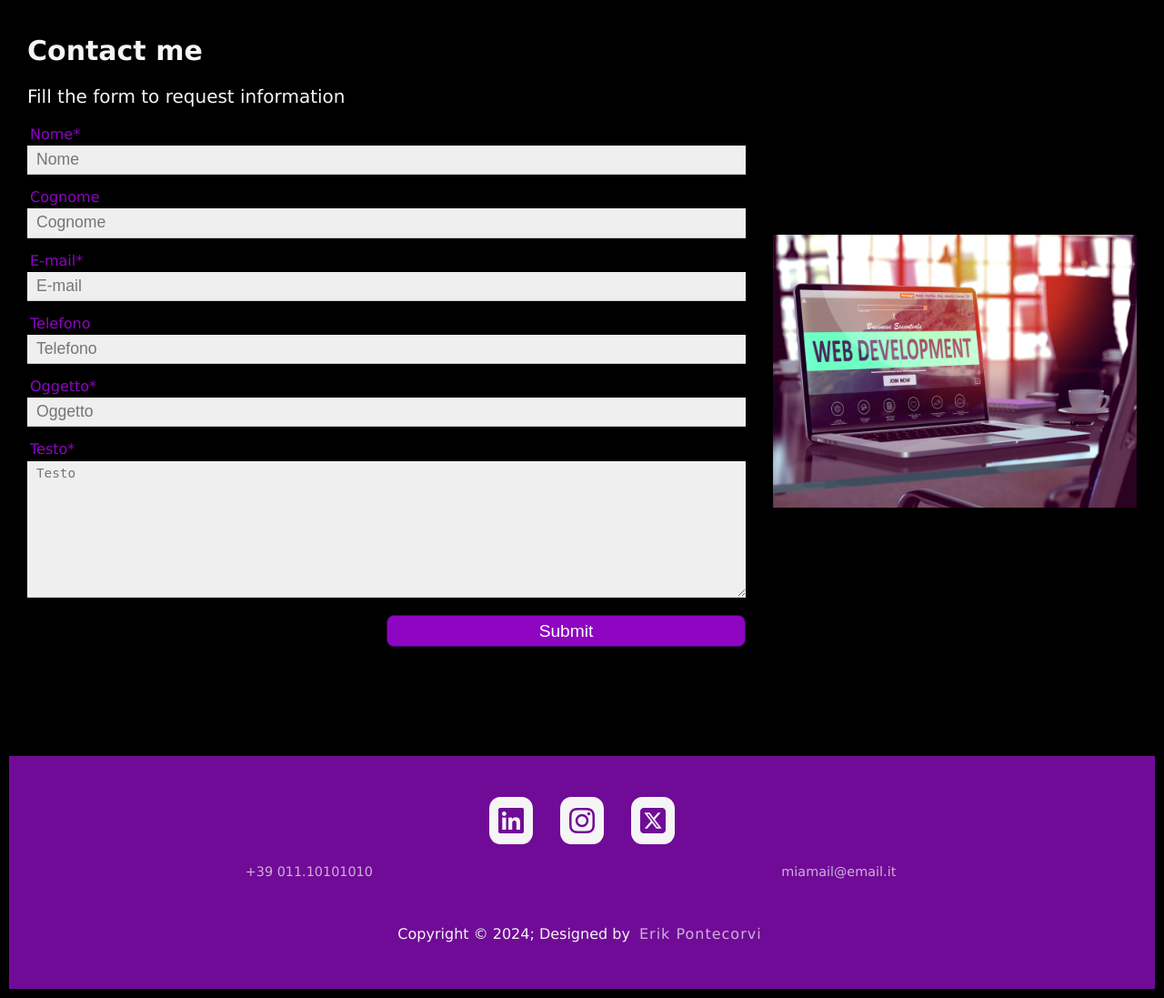
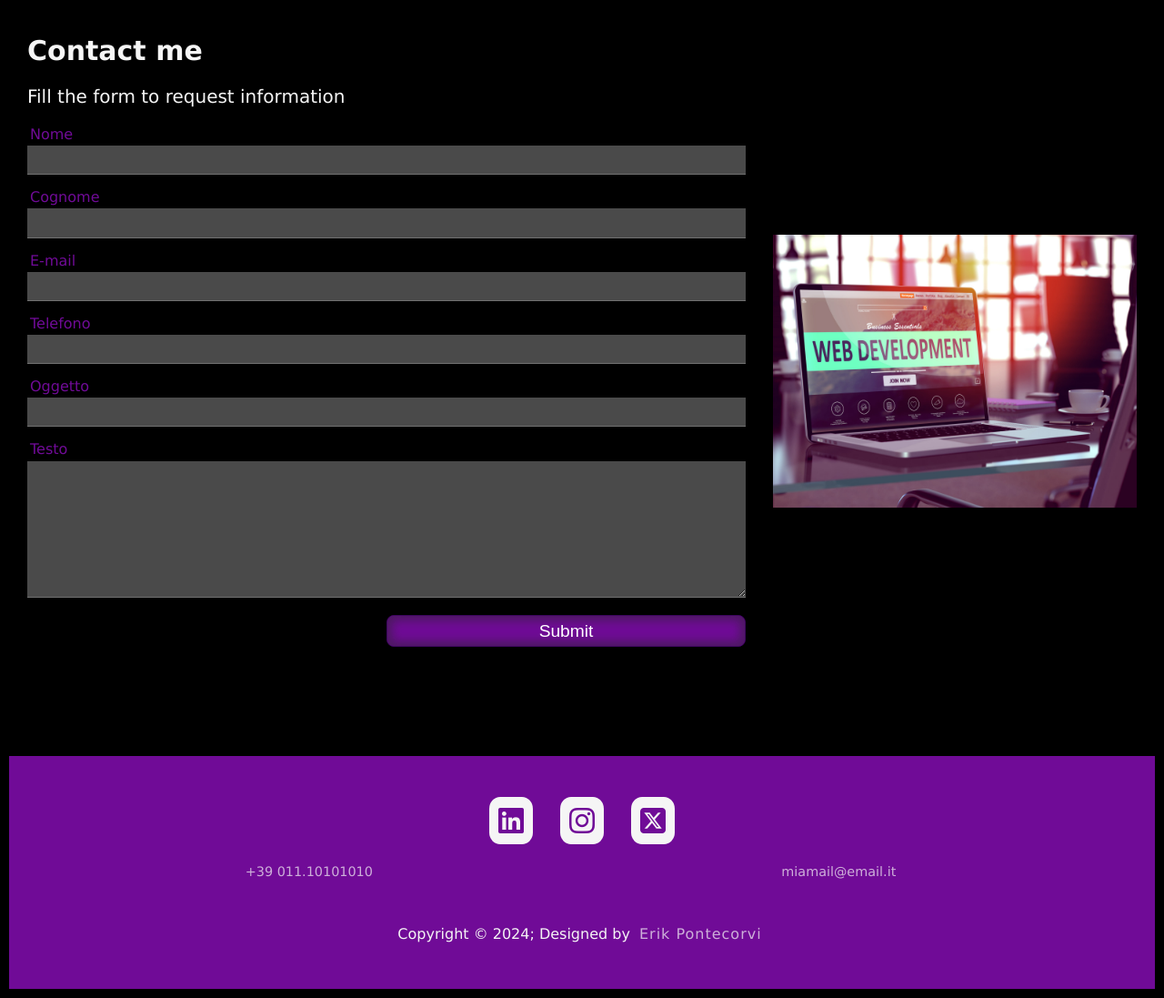
Before and after one commit to Spyro-99/esame_sessione_2, a PHP site: page /hire_me_form.php in a window 1280 px wide. Shown: the part 47-1144 px from the top of the page at 91% size. Run offline with PHP 8.4, Linux system fonts and the light colour scheme; style sheets or scripts are compiled from the project's sources.

Commit message:
pagine completate con php

```diff
--- a/CSS/scss_hire_me_form.min.css
+++ b/CSS/scss_hire_me_form.min.css
@@ -1 +1 @@
-h1,.Form p{font-family:Verdana,Geneva,Tahoma,sans-serif;color:#f5f5f5;text-align:left;margin-left:20px;margin-right:20px}h1{padding-top:60px;margin-bottom:10px;margin-top:15px;font-size:30px}.Form p{padding-top:10px;font-size:20px;display:flex}.image{float:right;max-width:450px;padding-left:30px;padding-top:140px;padding-right:20px}form{margin:0;padding:20px}fieldset{border:none;margin:0;padding:0}legend{display:none;margin:0;padding:0}label{margin:0;padding:0 0 0 3px;color:#8e05c2}label.checkbox{color:#333}input[type=text],input[type=email],input[type=tel],input[type=password],textarea,select{width:100%;padding:5px 10px;margin:3px 0 15px 0;display:inline-block;border:none;border-bottom:1px solid #ccc;box-sizing:border-box;outline:none;font-size:1.1em;background-color:#efefef}textarea{min-height:150px}input[type=text]:focus,input[type=email]:focus,input[type=tel]:focus,input[type=password]:focus,textarea:focus,select:focus{border:none;color:#8e05c2;background-color:#adff2f;border-bottom:1px solid #8e05c2}button{background-color:#8e05c2;color:#fff;border:1px solid #3e065f;border-radius:8px;width:50%;padding:5px;font-size:1.2em;margin-left:50%}button:hover{background-color:#700b97}@media screen and (min-width: 1430px){form{width:50%}.image{max-width:700px;padding-top:40px;padding-left:20px}}@media screen and (max-width: 768px){.image{display:none}form{width:100%}}
+h1,.Form p{font-family:Verdana,Geneva,Tahoma,sans-serif;color:#f5f5f5;text-align:left;margin-left:20px;margin-right:20px}h1{padding-top:60px;margin-bottom:10px;margin-top:15px;font-size:30px}.Form p{padding-top:10px;font-size:20px;display:flex}.image{float:right;max-width:450px;padding-left:30px;padding-top:140px;padding-right:20px}form{margin:0;padding:20px}fieldset{border:none;margin:0;padding:0}legend{display:none;margin:0;padding:0}label{margin:0;padding:0 0 0 3px;color:#700b97}input[type=text],input[type=email],input[type=tel],input[type=password],textarea,select{width:100%;padding:5px 10px;margin:3px 0 15px 0;display:inline-block;border:none;border-bottom:1px solid #717171;box-sizing:border-box;outline:none;font-size:1.1em;background-color:#4a4a4a}textarea{min-height:150px}input[type=text]:focus,input[type=email]:focus,input[type=tel]:focus,input[type=password]:focus,textarea:focus,select:focus{border:none;color:#700b97;background-color:#929191;border-bottom:1px solid #700b97}button{background-color:#700b97;color:#fff;border:1px solid #3e065f;box-shadow:inset 0px 0px 11px 5px rgba(40,40,40,.5);border-radius:8px;width:50%;padding:5px;font-size:1.2em;margin-left:50%}button:hover{background-color:#3e065f}@media screen and (min-width: 1430px){form{width:50%}.image{max-width:700px;padding-top:40px;padding-left:20px}}@media screen and (max-width: 768px){.image{display:none}form{width:100%}}
--- a/CSS/scss_index.min.css
+++ b/CSS/scss_index.min.css
@@ -1 +1 @@
-h2,h3,h4,p{font-family:Verdana,Geneva,Tahoma,sans-serif;color:#f5f5f5}h2{margin-bottom:10px;font-size:30px}h3{font-size:25px;text-align:center;margin-bottom:5px}h4{font-size:28px;text-align:center;margin-top:50px;margin-bottom:20px}b{color:#f5f5f5}hr{margin-left:15px;margin-right:15px}body{background-image:url(../img/abstract_index_home.png);background-position:center;background-repeat:no-repeat;background-attachment:fixed;background-size:cover}.riga{display:flex;flex-direction:column}.riquadro{width:100%;margin-top:100px;padding:10px;text-align:justify}.riquadro .main-card{background-color:#8e05c2;border-radius:15px;padding:50px;margin-top:20px;margin-bottom:60px;text-align:left;display:flex;flex-direction:column}.main-card p{font-size:22px;color:#f5f5f5}.card-container{display:flex;justify-content:center;flex-wrap:wrap;align-items:center;text-align:center}.card-container .card{width:250px;background-color:#700b97;border-radius:10px;overflow:auto;margin:20px;padding:20px;margin-bottom:80px}.card p{font-size:18px;text-align:center}@media screen and (max-width: 430px){.riquadro .riga{width:100%;flex-direction:column;margin:10px}.card-container .card{width:100%;margin:10px}}
+h2,h3,h4,p{font-family:Verdana,Geneva,Tahoma,sans-serif;color:#f5f5f5}h2{margin-bottom:10px;font-size:30px}h3{font-size:25px;text-align:center;margin-bottom:5px}h4{font-size:28px;text-align:center;margin-top:50px;margin-bottom:20px}b{color:#f5f5f5}hr{margin-left:15px;margin-right:15px}.riga{display:flex;flex-direction:column}.riquadro{width:100%;margin-top:100px;padding:10px;text-align:justify}.riquadro .main-card{background-color:#700b97;box-shadow:inset 0px 0px 21px 10px rgba(40,40,40,.5);border-radius:15px;padding:50px;margin-top:20px;margin-bottom:60px;text-align:left;display:flex;flex-direction:column}.main-card p{font-size:22px;color:#f5f5f5}.card-container{display:flex;justify-content:center;flex-wrap:wrap;align-items:center;text-align:center}.card-container .card{width:250px;background-color:#700b97;box-shadow:inset 0px 0px 21px 10px rgba(40,40,40,.5);border-radius:10px;overflow:auto;margin:20px;padding:20px;margin-bottom:80px}.card p{font-size:18px;text-align:center}@media screen and (max-width: 430px){.riquadro .riga{width:100%;flex-direction:column;margin:10px}.card-container .card{width:100%;margin:10px}}
--- a/CSS/scss_portfolio.min.css
+++ b/CSS/scss_portfolio.min.css
@@ -1 +1 @@
-h1,h2,p{font-family:Verdana,Geneva,Tahoma,sans-serif;color:#f5f5f5}h1{padding-top:40px;margin-top:30px;font-size:35px;text-align:center}h2{font-size:28px;text-align:center}.portfolio{display:flex;flex-direction:row}.card-container{display:flex;justify-content:center;flex-wrap:wrap;margin-top:20px;align-items:center;text-align:center}.card{width:400px;background-color:#700b97;border-radius:10px;overflow:hidden;box-shadow:0px 2px 4px rgba(255,255,255,.4);margin:20px}.card img{width:100%;height:auto}button{background-color:#f5f5f5;color:#000;border:hidden;border-radius:8px;width:40%;margin-top:10px;margin-bottom:10px;padding:5px;font-size:1.2em}button:hover{background-color:#adff2f}@media screen and (max-width: 430px){.card{width:100%;margin:10px}}
+h1,h2,p{font-family:Verdana,Geneva,Tahoma,sans-serif;color:#f5f5f5}h1{padding-top:40px;margin-top:30px;font-size:35px;text-align:center}h2{font-size:28px;text-align:center}.portfolio{display:flex;flex-direction:row}.card-container{display:flex;justify-content:center;flex-wrap:wrap;margin-top:20px;align-items:center;text-align:center}.card{width:400px;background-color:#700b97;box-shadow:inset 0px 0px 21px 10px rgba(40,40,40,.5);border-radius:10px;overflow:hidden;margin:20px}.card img{width:100%;height:auto}button{background-color:#f5f5f5;color:#000;border:hidden;border-radius:8px;width:40%;margin-top:10px;margin-bottom:10px;padding:5px;font-size:1.2em}button:hover{background-color:#929191}@media screen and (max-width: 430px){.card{width:100%;margin:10px}}
--- a/SCSS/_variabili.scss
+++ b/SCSS/_variabili.scss
@@ -1,36 +1,34 @@
 /* BODY BACKGROUND */
-$bgscuro: rgb(0, 0, 0);
+$background: rgb(0, 0, 0);
 
 /* MENU */
-$navbgscuro: rgba(112,11,151, 0.8);
-$navcolorscuro: whitesmoke;
+$navbg: rgba(112,11,151, 0.8);
+$navtext: whitesmoke;
 
 /* TEXT */
 $text: whitesmoke;
 
-/* PORTFOLIO CARD */
-$cardbg: #700b97;
-$cardboxshadow: rgba(255, 255, 255, 0.4);
+/* CARD */
+$primary: #700b97;
+$cardboxshadow: rgba(40, 40, 40, 0.5);
 
 /* FOOTER */
-$footerbgscuro: #700b97;
-$SIbgscuro: whitesmoke;
-$SIscuro: #700b97;
-$SIhoverbgscuro: black;
-$SIhoverscuro: whitesmoke;
+$primary: #700b97;
+$SIbg: whitesmoke;
+$primary: #700b97;
+$SIhoverbg: black;
+$SIhover: whitesmoke;
 
 /* FOOTER NAV e BOTTOM */
-$footernavscuro: whitesmoke;
-$footerbottombgscuro: #700b97;
-$footerbottomPscuro: whitesmoke;
+$primary: #700b97;
+$text: whitesmoke;
 
 /* FORM */
-$formlabelscuro: #8e05c2;
-$formcheckbox: #333;
-$inputborder: #ccc;
-$inputbgcolor: #efefef;
+$primary: #700b97;
+$input: #717171;
+$inputbackground: #4a4a4a;
 
-$inputselectedbg: #adff2f;
+$accent: #929191;
 $buttoncolor: #ffffff;
 $buttonborder: #3e065f;
 $buttonp: #000;
--- a/SCSS/scss_hire_me_form.scss
+++ b/SCSS/scss_hire_me_form.scss
@@ -46,10 +46,7 @@ legend {
 label {
     margin: 0;
     padding: 0 0 0 3px;
-    color: $formlabelscuro;
-}
-label.checkbox {
-    color: $formcheckbox;
+    color: $primary;
 }
 input[type="text"],
 input[type="email"],
@@ -62,11 +59,11 @@ select {
     margin: 3px 0 15px 0;
     display:inline-block;
     border: none;
-    border-bottom: 1px solid $inputborder;
+    border-bottom: 1px solid $input;
     box-sizing: border-box;
     outline: none;
     font-size: 1.1em;
-    background-color: $inputbgcolor;
+    background-color: $inputbackground;
 }
 textarea {
     min-height: 150px;
@@ -78,14 +75,15 @@ input[type="password"]:focus,
 textarea:focus,
 select:focus {
     border:none;
-    color: $formlabelscuro;
-    background-color: $inputselectedbg;
-    border-bottom: 1px solid $formlabelscuro;
+    color: $primary;
+    background-color: $accent;
+    border-bottom: 1px solid $primary;
 }
 button {
-    background-color: $formlabelscuro;
+    background-color: $primary;
     color: $buttoncolor;
     border: 1px solid $buttonborder;
+    box-shadow: inset 0px 0px 11px 5px $cardboxshadow;
     border-radius: 8px;
     width: 50%;
     padding: 5px;
@@ -93,7 +91,7 @@ button {
     margin-left: 50%;
 }
 button:hover {
-    background-color: $SIscuro;
+    background-color: $buttonborder;
 }
 
 /* RESPONSIVE IN 1024PX, 768PX, 430PX */
--- a/SCSS/scss_portfolio.scss
+++ b/SCSS/scss_portfolio.scss
@@ -36,10 +36,10 @@ h2 {
 
 .card {
     width: 400px;
-    background-color: $cardbg;
+    background-color: $primary;
+    box-shadow: inset 0px 0px 21px 10px $cardboxshadow;
     border-radius: 10px;
     overflow: hidden;
-    box-shadow: 0px 2px 4px $cardboxshadow;
     margin: 20px;
 }
 
@@ -60,7 +60,7 @@ button {
     font-size: 1.2em;
 }
 button:hover {
-    background-color: $inputselectedbg;
+    background-color: $accent;
 }
 
 /* RESPONSIVE IN 1024PX, 768PX, 430PX */
--- a/SCSS/scss_portfolio_work_page.scss
+++ b/SCSS/scss_portfolio_work_page.scss
@@ -75,7 +75,8 @@ hr {
 
 .card {
     width: 250px;
-    background-color: $cardbg;
+    background-color: $primary;
+    box-shadow: inset 0px 0px 21px 10px $cardboxshadow;
     border-radius: 10px;
     overflow: auto;
     margin: 20px;
--- a/hire_me_form.php
+++ b/hire_me_form.php
@@ -1,15 +1,108 @@
+<?php
+
+require_once('Utility.php');
+
+use MieClassi\Utility as UT;
+
+$inviato = UT::richiestaHTTP("inviato");
+$inviato = ($inviato == null || $inviato != 1) ? false : true;
+
+
+
+if ($inviato) {
+    $valido = 0;
+    // Modalità per recuperare i dati
+    $nome = UT::richiestaHTTP("nome");
+    $cognome = UT::richiestaHTTP("cognome");
+    $email = UT::richiestaHTTP("email");
+    $telefono = UT::richiestaHTTP("telefono");
+    $oggetto = UT::richiestaHTTP("oggetto");
+    $testo = UT::richiestaHTTP("testo");
+
+    $clsErrore = ' class="errore" ';
+
+
+    // Validazione dei dati contenuti nel form
+    if (($nome != "") && (strlen($nome) <= 25)) {
+        $clsErroreNome = "";
+    } else {
+        $valido++;
+        $clsErroreNome = $clsErrore;
+        $nome = "";
+    }
+
+    if (($cognome != "") && UT::controllaRangeStringa($cognome, 0, 25)) {
+        $clsErroreCognome = "";
+    } else {
+        $valido++;
+        $clsErroreCognome = $clsErrore;
+        $cognome = "";
+    }
+
+    if (($email != "") && UT::controllaRangeStringa($email, 10, 100) && filter_var($email, FILTER_VALIDATE_EMAIL)) {
+        $clsErroreEmail = "";
+    } else {
+        $valido++;
+        $clsErroreEmail = $clsErrore;
+        $email = "";
+    }
+
+    if (($telefono == "") || UT::controllaRangeStringa($telefono, 5, 20)) {
+        $clsErroreTelefono = "";
+    } else {
+        $valido++;
+        $clsErroreTelefono = $clsErrore;
+        $telefono = "";
+    }
+
+    if (($oggetto != "") && UT::controllaRangeStringa($oggetto, 4, 100)) {
+        $clsErroreOggetto = "";
+    } else {
+        $valido++;
+        $clsErroreOggetto = $clsErrore;
+        $oggetto = "";
+    }
+
+    if (($testo != "") && UT::controllaRangeStringa($testo, 10, 500)) {
+        $clsErroreTesto = "";
+    } else {
+        $valido++;
+        $clsErroreTesto = $clsErrore;
+        $testo = "";
+    }
+
+    $inviato = ($valido == 0) ? true : false;
+} else {
+    $nome = "";
+    $cognome = "";
+    $email = "";
+    $telefono = "";
+    $argomento = "";
+    $oggetto = "";
+    $testo = "";
+
+    $clsErroreNome = "";
+    $clsErroreCognome = "";
+    $clsErroreEmail = "";
+    $clsErroreTelefono = "";
+    $clsErroreArgomento = "";
+    $clsErroreOggetto = "";
+    $clsErroreTesto = "";
+}
+?>
+
 <!DOCTYPE html>
 <html lang="en">
 <head>
     <meta charset="UTF-8">
     <meta name="viewport" content="width=device-width, initial-scale=1.0">
-    <meta name="description" content="Hire_me_Form">
+    <meta name="description" content="hire_me_form">
     <link href="./CSS/scss_generale.min.css" rel="stylesheet">
     <link href="./CSS/scss_hire_me_form.min.css" rel="stylesheet">
     <link rel="stylesheet" href="https://cdnjs.cloudflare.com/ajax/libs/font-awesome/6.5.2/css/all.min.css"
     integrity="sha512-SnH5WK+bZxgPHs44uWIX+LLJAJ9/2PkPKZ5QiAj6Ta86w+fsb2TkcmfRyVX3pBnMFcV7oQPJkl9QevSCWr3W6A=="
     crossorigin="anonymous" referrerpolicy="no-referrer">
-    <title>Hire_me_Form</title>
+    <title>hire_me_form</title>
 </head>
 <body>
     <nav class="topnav">
@@ -21,39 +114,68 @@
             <li><a href="Portfolio.php" title="clicca per accedere al portfolio">PORTFOLIO</a></li>
         </ul>
     </nav>
+    <?php
+    if (!$inviato) {
+    ?>
         <section class="Form">
             <h1>Contact me</h1>
             <p>
                 Fill the form to request information
             </p>
             <img src="./img/Web_Development_Form.jpeg" alt="Work example" class="image">
-        <form action="aggiungi_richiesta.php" method="post">
-
+            <form action="hire_me_form.php?inviato=1" method="POST" novalidate>
                 <fieldset>
                     <legend>Contattaci</legend>
 
-                <label for="nome">Nome<span>*</span></label>
-                <input type="text" id="nome" name="nome" placeholder="Nome" required>
+                    <label for="nome" <?php echo $clsErroreNome; ?>>Nome</label>
+                    <input type="text" id="nome" name="nome" required value="<?php echo $nome; ?>" />
 
-                <label for="cognome">Cognome</label>
-                <input type="text" id="cognome" name="cognome" placeholder="Cognome">
+                    <label for="cognome" <?php echo $clsErroreCognome; ?>>Cognome</label>
+                    <input type="text" id="cognome" name="cognome" value="<?php echo $cognome; ?>" />
 
-                <label for="email">E-mail<span>*</span></label>
-                <input type="email" id="email" name="email" placeholder="E-mail" required>
+                    <label for="email" <?php echo $clsErroreEmail; ?>>E-mail</label>
+                    <input type="email" id="email" name="email" required value="<?php echo $email; ?>" />
 
-                <label for="tel">Telefono</label>
-                <input type="tel" id="tel" name="tel" placeholder="Telefono" maxlength="15">
+                    <label for="tel" <?php echo $clsErroreTelefono; ?>>Telefono</label>
+                    <input type="tel" id="telefono name="telefono" maxlength="15" value="<?php echo $telefono; ?>" />
 
-                <label for="oggetto">Oggetto<span>*</span></label>
-                <input type="text" id="oggetto" name="oggetto" placeholder="Oggetto" required maxlength="100">
+                    <label for="oggetto" <?php echo $clsErroreOggetto; ?>>Oggetto</label>
+                    <input type="text" id="oggetto" name="oggetto" required maxlength="100" value="<?php echo $oggetto; ?>" />
 
-                <label for="testo">Testo<span>*</span></label>
-                <textarea id="testo" name="testo" placeholder="Testo" required maxlength="500"></textarea>
+                    <label for="testo" <?php echo $clsErroreTesto; ?>>Testo</label>
+                    <textarea id="testo" name="testo" required maxlength="500"><?php echo $testo; ?></textarea>
 
                     <button type="submit" title="clicca per inviare il form">Submit</button>
                 </fieldset>
             </form>
         </section>
+    <?php
+    }else{
+
+        $str = "<strong>Nome:</strong> %s<br>" .
+            "<strong>Cognome:</strong>: %s<br>" .
+            "<strong>E-Mail:</strong> %s<br>" .
+            "<strong>Telefono:</strong> %s<br>" .
+            "<strong>Oggetto:</strong> %s<br>" .
+            "<strong>Testo:</strong><br>%s<br>";
+        $str = sprintf($str, $nome, $cognome, $email, $telefono, $oggetto, $testo);
+        echo '<span style="color: whitesmoke">';
+        echo "<h1>Thank you for contacting us</h1>Here is the summary of the data you entered:<br><br>$str";
+
+        $str = str_replace('<br>', chr(10), $str);
+
+        $file = 'ModuloRichiestaContatto.txt';
+
+        $str = str_repeat("-", 30) . chr(10) . $str . chr(10) . str_repeat("-", 30) . chr(10);
+        $rit = UT::scriviTesto($file, $str);
+
+        if ($rit) {
+            echo "<br>" . str_repeat("-", 30) . "<br>Modulo inviato correttamente<br>";
+        } else {
+            echo "<br>" . str_repeat("-", 30) . "<br>Problema nell'invio del modulo<br>";
+        }
+    }
+    ?>
 
     <footer>
         <div class="footerContainer">
@@ -79,4 +201,5 @@
 
 
 </body>
+
 </html>
```
Also changed, not shown: CSS/scss_portfolio_work_page.min.css (+1 -1 lines), ModuloRichiestaContatto.txt (added, +10 -0 lines), SCSS/scss_generale.scss (+13 -13 lines), SCSS/scss_index.scss (+5 -9 lines), Utility.php (+3 -5 lines). Lines whose indentation alone changed are shown as unchanged.
